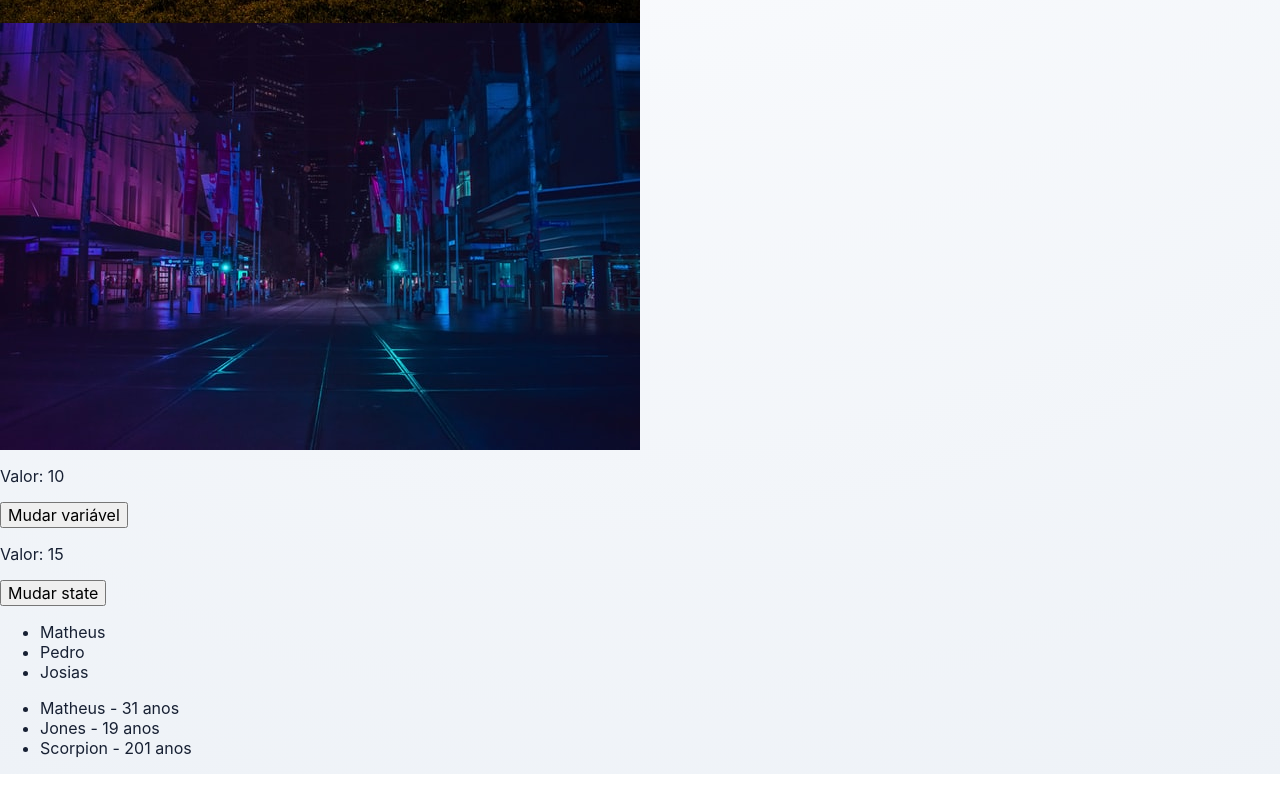
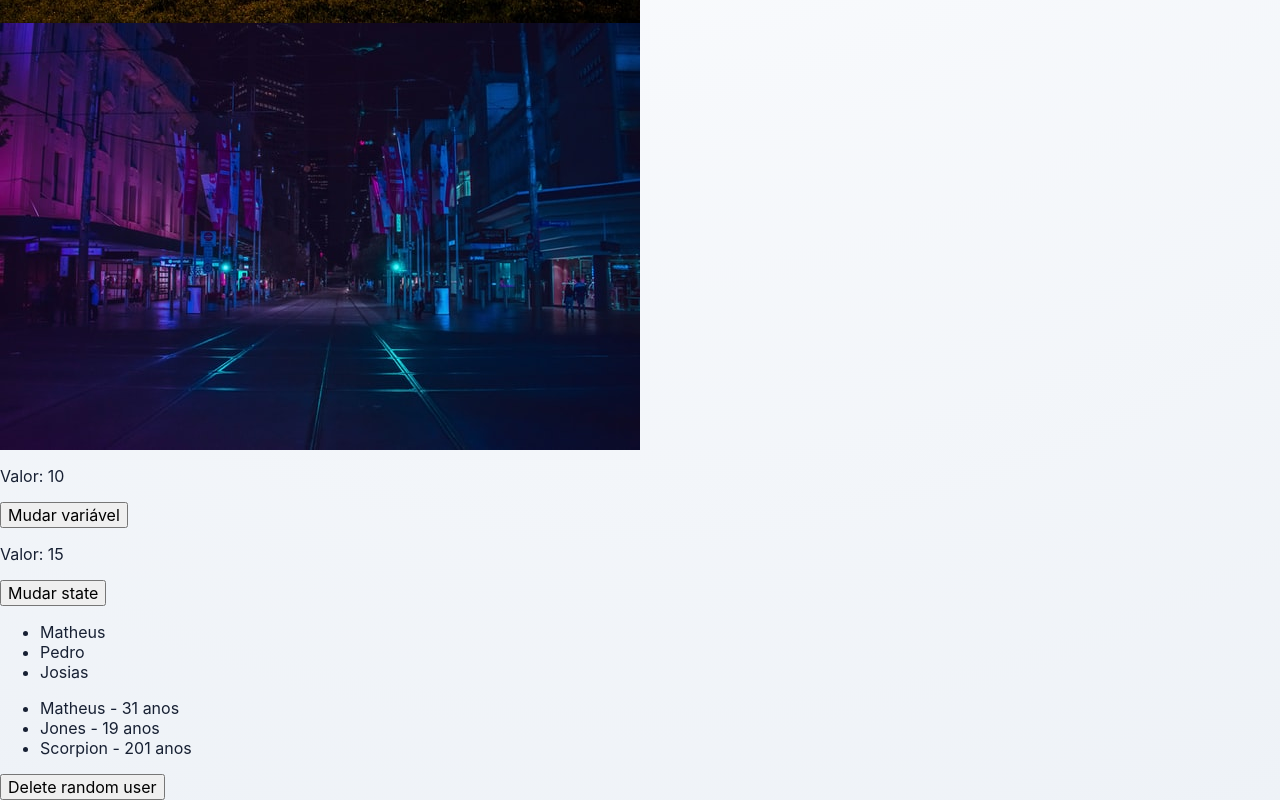
Before and after one commit to BackFlamexs/react-fundamentals-lab, a React (Vite) app in the folder aula_8/: page / in a window 1280 px wide. Shown: the part 581-1381 px from the top of the page. Before the commit the page ends 1355 px from the top, so only its background shows below. Built offline with nearby package versions, Linux system fonts and the light colour scheme.

Commit message:
feat: remove random user from state

```diff
--- a/aula_8/src/components/ListRender.jsx
+++ b/aula_8/src/components/ListRender.jsx
@@ -3,12 +3,21 @@
 const ListRender = () => {
   const [list] = useState(["Matheus", "Pedro", "Josias"]);
 
-  // Agora cada usuário possui um id estável.
-  const [users] = useState([
+  const [users, setUsers] = useState([
     { id: 1, name: "Matheus", age: 31 },
     { id: 2, name: "Jones", age: 19 },
     { id: 3, name: "Scorpion", age: 201 },
   ]);
+
+  // Gera um número de 0 a 3.
+  const deleteRandom = () => {
+    const randomNumber = Math.floor(Math.random() * 4);
+
+    // Recebe o estado anterior e cria um NOVO array sem o usuário sorteado.
+    setUsers((prevUsers) => {
+      return prevUsers.filter((user) => randomNumber !== user.id);
+    });
+  };
 
   return (
     <div>
@@ -25,6 +34,8 @@
           </li>
         ))}
       </ul>
+
+      <button onClick={deleteRandom}>Delete random user</button>
     </div>
   );
 };
```
